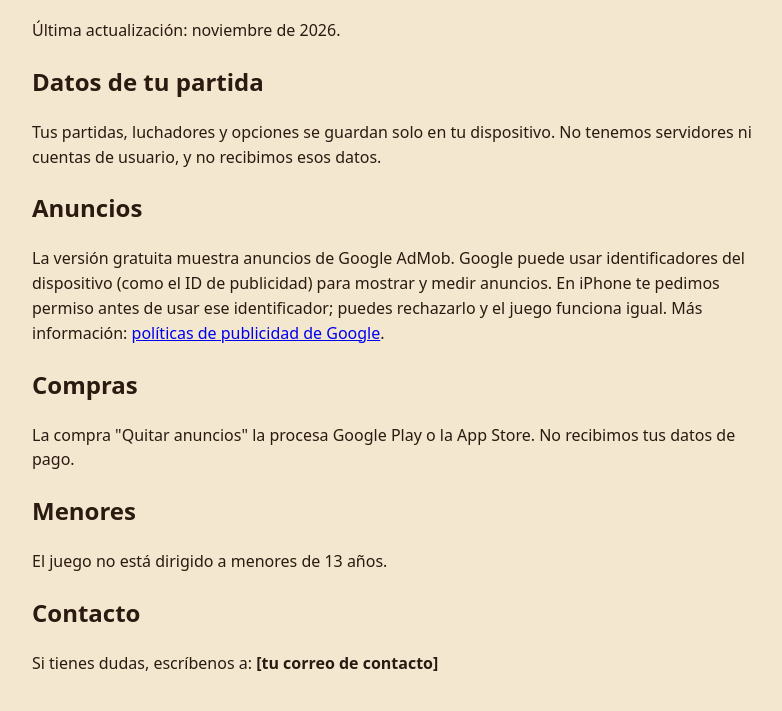
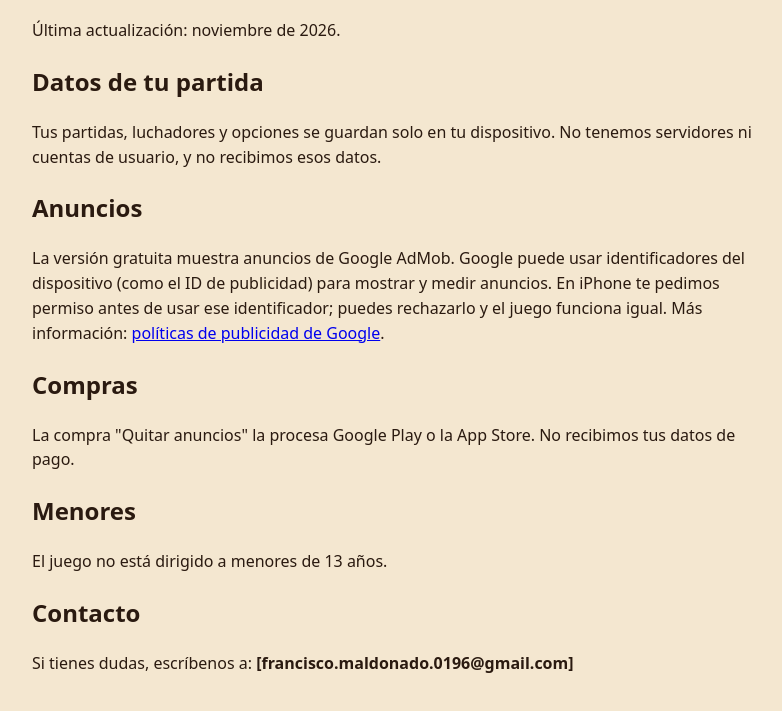
Before and after one commit to franciscomaldonado0196-ops/Arena, a plain HTML site: page politica-privacidad.html in a window 1280 px wide. Shown: the part 77-788 px from the top of the page, without its empty margins (248-1030 px from the left). Drawn offline with Linux system fonts and the light colour scheme.

Commit message:
Update politica-privacidad.html

```diff
--- a/politica-privacidad.html
+++ b/politica-privacidad.html
@@ -13,5 +13,5 @@
 <h2>Menores</h2>
 <p>El juego no está dirigido a menores de 13 años.</p>
 <h2>Contacto</h2>
-<p>Si tienes dudas, escríbenos a: <b>[tu correo de contacto]</b></p>
+<p>Si tienes dudas, escríbenos a: <b>[francisco.maldonado.0196@gmail.com]</b></p>
 </body></html>
```
